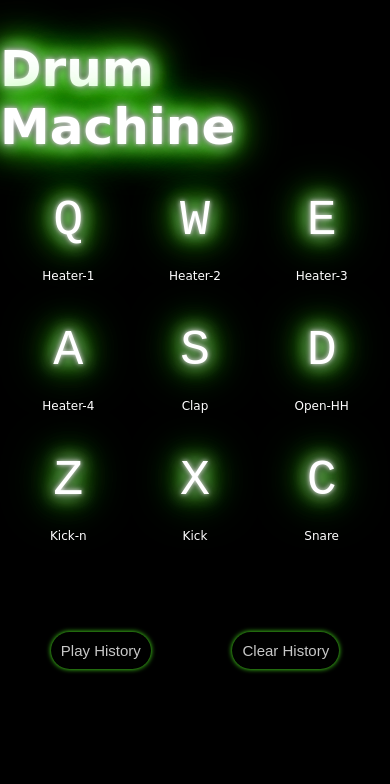
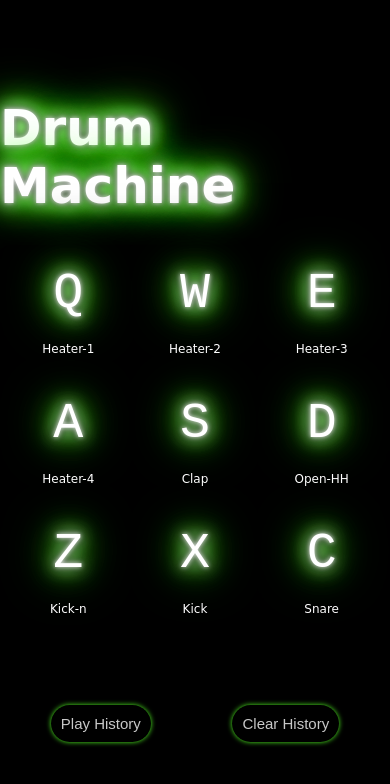
Before and after one commit to Didbar/drum-machine, a plain HTML site: page index.html in a window 390 px wide. Drawn offline with Linux system fonts and the light colour scheme; a web font is replaced by a local one.

Commit message:
Small Changes

```diff
--- a/style.scss
+++ b/style.scss
@@ -19,18 +19,18 @@ html {
 }
 
 body {
-  width: 100vw;
-  height: 100vh;
+  min-width: 100vw;
+  min-height: 100vh;
   display: flex;
+  flex-direction: column;
   align-items: center;
   justify-content: center;
 }
 header {
-  position: absolute;
   color: white;
   top: 30px;
-
   font-size: 50px;
+  margin-bottom: 30px;
 }
 h1 {
   text-shadow: 0 0 5px #fff, 0 0 10px rgb(0, 0, 0), 0 0 15px #fff,
@@ -40,7 +40,6 @@ h1 {
 
 @media only screen and (max-width: 1000px) {
   headeR {
-    top: 20px;
     font-size: 30px;
   }
 }
@@ -143,7 +142,6 @@ main {
 
 @media only screen and (max-width: 500px) {
   header {
-    top: 40px;
     font-size: 25px;
   }
 
```
Also changed, not shown: css/style.css, 1 other file.
